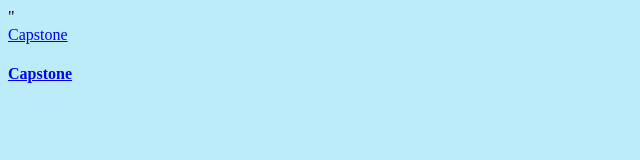
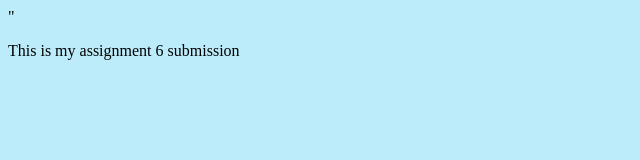
Before and after one commit to cheyannac/Capstone, a plain HTML site: page index.html in a window 1280 px wide. Shown: the whole page, without its empty margins (0-640 px from the left). Drawn offline with Linux system fonts and the light colour scheme.

Commit message:
assignment 6

```diff
--- a/index.html
+++ b/index.html
@@ -10,12 +10,6 @@
     <link href="https://fonts.googleapis.com/css2?family=Raleway:ital,wght@0,100..900;1,100..900&display=swap" rel="stylesheet">"
 </head>
 <body>
-    <div class="header">
-        <div class="sides">
-          <a href="#" class="logo">Capstone</a>
-        </div>
-        <div class="sides"> <a href="#" class="menu"> </a></div>
-        <div class="info">
-        <h4><a href="#category">Capstone</a></h4>
+    <p> This is my assignment 6 submission</p>
 </body>
 </html>
```
